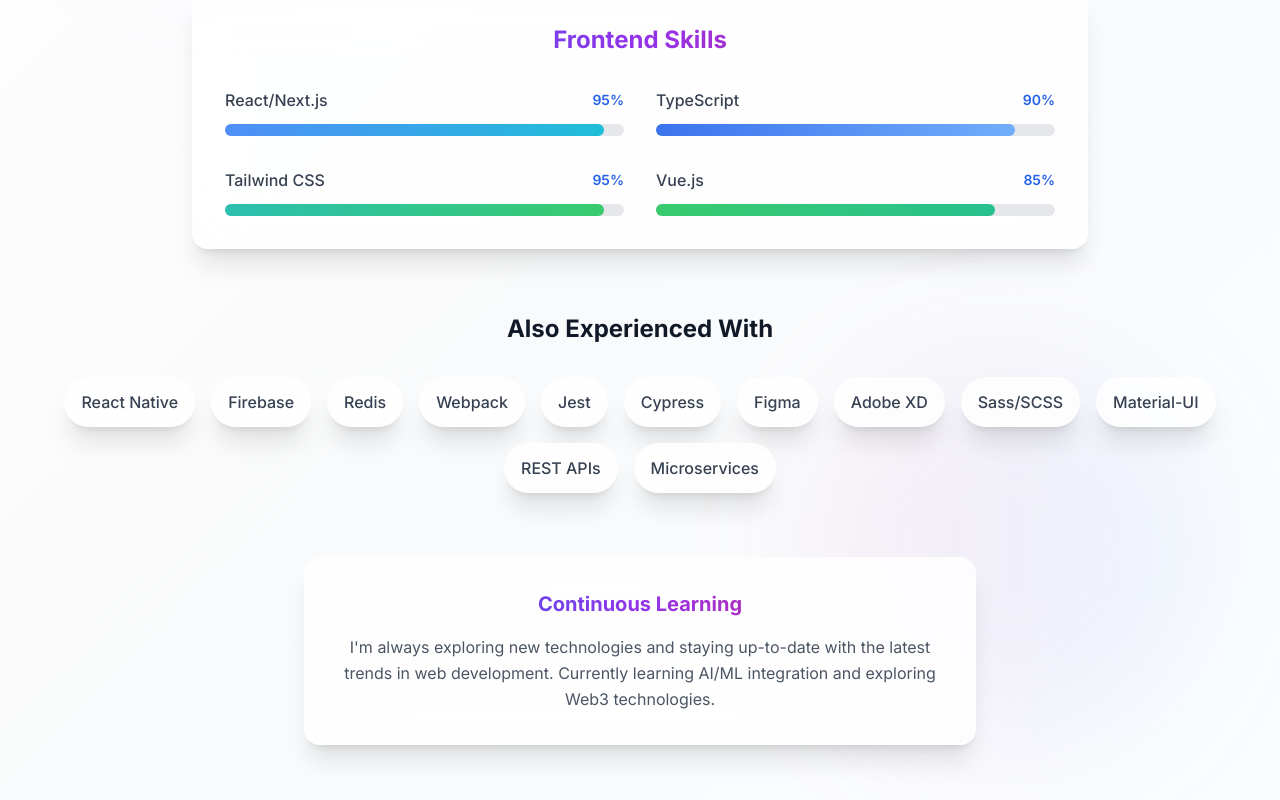
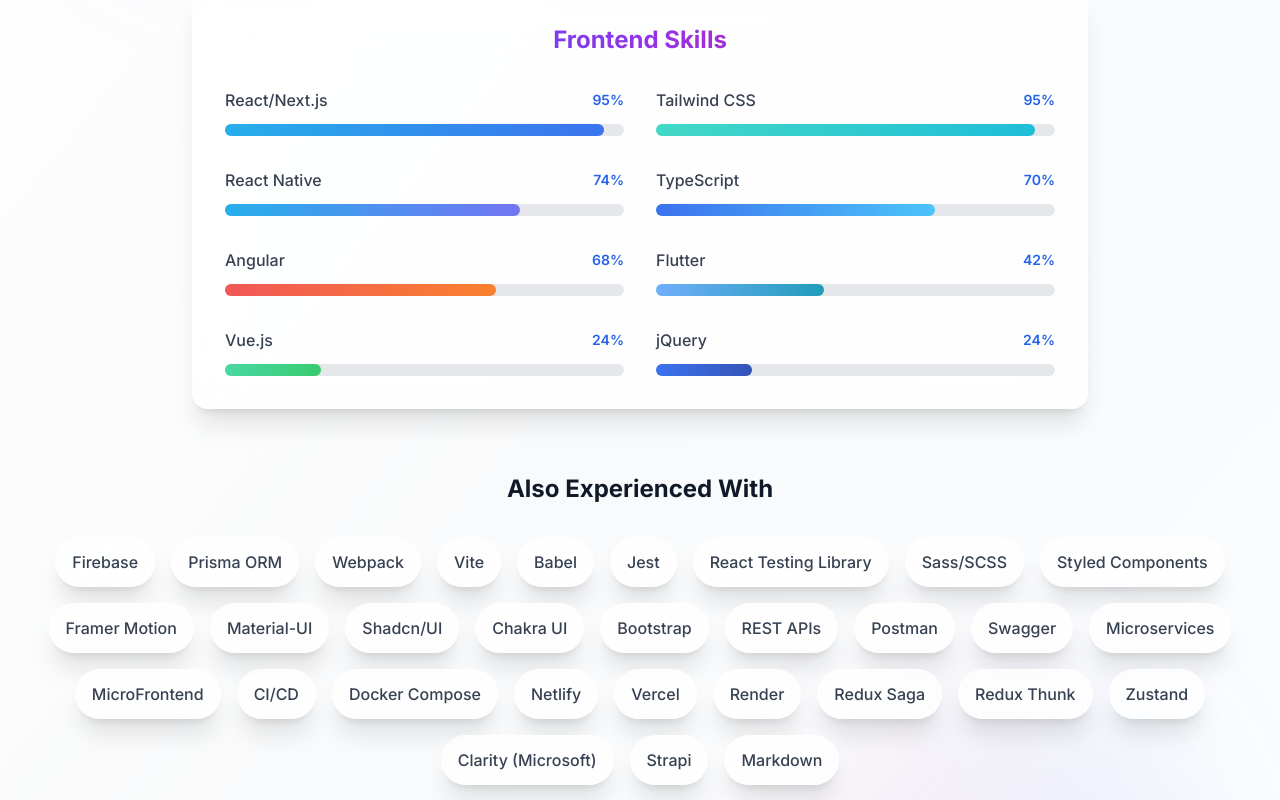
Before and after one commit to Tusharjagi/Tushar_portfolio_2.0, a Next.js app: page / in a window 1280 px wide. Shown: the part 5980-6780 px from the top of the page. Built offline with nearby package versions, Linux system fonts and the light colour scheme.

Commit message:
Enhance Skills component with new technologies and updated proficiency levels

```diff
--- a/components/Skills.tsx
+++ b/components/Skills.tsx
@@ -20,15 +20,43 @@
         {
           name: "React/Next.js",
           level: 95,
-          color: "from-blue-500 to-cyan-500",
+          color: "from-sky-500 to-blue-600",
         },
-        { name: "TypeScript", level: 90, color: "from-blue-600 to-blue-400" },
         {
           name: "Tailwind CSS",
           level: 95,
-          color: "from-teal-500 to-green-500",
+          color: "from-teal-400 to-cyan-500",
         },
-        { name: "Vue.js", level: 85, color: "from-green-500 to-emerald-500" },
+        {
+          name: "React Native",
+          level: 74,
+          color: "from-sky-500 to-indigo-500",
+        },
+        {
+          name: "TypeScript",
+          level: 70,
+          color: "from-blue-600 to-sky-400",
+        },
+        {
+          name: "Angular",
+          level: 68,
+          color: "from-red-500 to-orange-500",
+        },
+        {
+          name: "Flutter",
+          level: 42,
+          color: "from-blue-400 to-cyan-600",
+        },
+        {
+          name: "Vue.js",
+          level: 24,
+          color: "from-emerald-400 to-green-500",
+        },
+        {
+          name: "jQuery",
+          level: 24,
+          color: "from-blue-600 to-blue-800",
+        },
       ],
     },
     {
@@ -38,46 +66,188 @@
         {
           name: "Node.js/Express",
           level: 90,
-          color: "from-green-600 to-green-400",
+          color: "from-lime-600 to-green-500",
+        },
+        {
+          name: "MongoDB",
+          level: 65,
+          color: "from-emerald-600 to-green-500",
         },
         {
           name: "Python/Django",
-          level: 85,
-          color: "from-yellow-500 to-orange-500",
+          level: 42,
+          color: "from-gray-700 to-green-600",
         },
-        { name: "PostgreSQL", level: 88, color: "from-blue-600 to-indigo-600" },
-        { name: "MongoDB", level: 82, color: "from-green-500 to-teal-500" },
+        {
+          name: "PostgreSQL",
+          level: 36,
+          color: "from-sky-700 to-blue-800",
+        },
       ],
     },
     {
-      title: "Tools & Cloud",
+      title: "Tools & Platforms",
       icon: "☁️",
       skills: [
-        { name: "Git/GitHub", level: 92, color: "from-gray-700 to-gray-500" },
-        { name: "Docker", level: 78, color: "from-blue-500 to-blue-600" },
+        {
+          name: "Git/GitHub",
+          level: 96,
+          color: "from-gray-800 to-gray-500",
+        },
+        {
+          name: "Figma",
+          level: 94,
+          color: "from-pink-400 to-purple-500",
+        },
+        {
+          name: "Linux/Unix",
+          level: 86,
+          color: "from-gray-700 to-black",
+        },
+        {
+          name: "Redux Toolkit",
+          level: 82,
+          color: "from-purple-600 to-purple-800",
+        },
+        {
+          name: "Jira",
+          level: 78,
+          color: "from-indigo-600 to-blue-500",
+        },
         {
           name: "AWS/Cloud",
-          level: 80,
-          color: "from-orange-500 to-yellow-500",
+          level: 66,
+          color: "from-orange-400 to-yellow-500",
         },
-        { name: "GraphQL", level: 75, color: "from-pink-500 to-purple-500" },
+        {
+          name: "New Relic",
+          level: 64,
+          color: "from-emerald-500 to-cyan-500",
+        },
+        {
+          name: "CleverTap",
+          level: 64,
+          color: "from-rose-500 to-indigo-500",
+        },
+        {
+          name: "Docker",
+          level: 56,
+          color: "from-sky-600 to-blue-700",
+        },
+        {
+          name: "Jenkins",
+          level: 56,
+          color: "from-red-500 to-slate-600",
+        },
+        {
+          name: "Kibana",
+          level: 54,
+          color: "from-pink-600 to-orange-400",
+        },
+        {
+          name: "GraphQL",
+          level: 24,
+          color: "from-pink-500 to-fuchsia-600",
+        },
+      ],
+    },
+    {
+      title: "AI Tools",
+      icon: "🤖",
+      skills: [
+        {
+          name: "ChatGPT",
+          level: 90,
+          color: "from-green-500 to-emerald-500",
+        },
+        {
+          name: "GitHub Copilot",
+          level: 86,
+          color: "from-indigo-500 to-blue-600",
+        },
+        {
+          name: "Cursor IDE",
+          level: 74,
+          color: "from-sky-500 to-blue-700",
+        },
+        {
+          name: "Bolt",
+          level: 72,
+          color: "from-pink-500 to-purple-500",
+        },
       ],
     },
   ];
 
   const additionalSkills = [
-    { name: "React Native", category: "Mobile", color: "bg-blue-500" },
-    { name: "Firebase", category: "Backend", color: "bg-orange-500" },
-    { name: "Redis", category: "Database", color: "bg-red-500" },
-    { name: "Webpack", category: "Tools", color: "bg-blue-600" },
+    {
+      name: "Firebase",
+      category: "Backend as a Service",
+      color: "bg-orange-500",
+    },
+    { name: "Prisma ORM", category: "Database Tool", color: "bg-purple-600" },
+
+    { name: "Webpack", category: "Build Tool", color: "bg-blue-600" },
+    { name: "Vite", category: "Build Tool", color: "bg-purple-500" },
+    { name: "Babel", category: "Build Tool", color: "bg-yellow-500" },
+
     { name: "Jest", category: "Testing", color: "bg-green-600" },
-    { name: "Cypress", category: "Testing", color: "bg-gray-700" },
-    { name: "Figma", category: "Design", color: "bg-purple-500" },
-    { name: "Adobe XD", category: "Design", color: "bg-pink-500" },
+    {
+      name: "React Testing Library",
+      category: "Testing",
+      color: "bg-rose-500",
+    },
+
     { name: "Sass/SCSS", category: "Styling", color: "bg-pink-600" },
-    { name: "Material-UI", category: "UI Library", color: "bg-blue-400" },
+    { name: "Styled Components", category: "Styling", color: "bg-rose-600" },
+    { name: "Framer Motion", category: "Styling", color: "bg-blue-400" },
+
+    { name: "Material-UI", category: "UI Framework", color: "bg-blue-400" },
+    { name: "Shadcn/UI", category: "UI Framework", color: "bg-violet-500" },
+    { name: "Chakra UI", category: "UI Framework", color: "bg-teal-400" },
+    { name: "Bootstrap", category: "UI Framework", color: "bg-indigo-500" },
+
     { name: "REST APIs", category: "API", color: "bg-green-500" },
+    { name: "Postman", category: "API Testing", color: "bg-orange-600" },
+    { name: "Swagger", category: "API", color: "bg-yellow-400" },
+
     { name: "Microservices", category: "Architecture", color: "bg-indigo-500" },
+    { name: "MicroFrontend", category: "Architecture", color: "bg-indigo-400" },
+
+    { name: "CI/CD", category: "DevOps & Deployment", color: "bg-gray-600" },
+    {
+      name: "Docker Compose",
+      category: "DevOps & Deployment",
+      color: "bg-sky-700",
+    },
+    {
+      name: "Netlify",
+      category: "DevOps & Deployment",
+      color: "bg-emerald-500",
+    },
+    { name: "Vercel", category: "DevOps & Deployment", color: "bg-zinc-700" },
+    { name: "Render", category: "DevOps & Deployment", color: "bg-blue-800" },
+
+    {
+      name: "Redux Saga",
+      category: "State Management",
+      color: "bg-purple-700",
+    },
+    {
+      name: "Redux Thunk",
+      category: "State Management",
+      color: "bg-orange-500",
+    },
+    { name: "Zustand", category: "State Management", color: "bg-yellow-500" },
+
+    {
+      name: "Clarity (Microsoft)",
+      category: "Monitoring",
+      color: "bg-blue-500",
+    },
+
+    { name: "Strapi", category: "CMS", color: "bg-indigo-600" },
+    { name: "Markdown", category: "Documentation", color: "bg-gray-500" },
   ];
 
   return (
@@ -244,14 +414,17 @@
           transition={{ duration: 0.6, delay: 1 }}
           className="mt-16 text-center"
         >
-          <div className="glass-card p-8 rounded-2xl max-w-2xl mx-auto">
+          <div className="glass-card p-8 rounded-2xl max-w-4xl mx-auto">
             <h4 className="text-xl font-bold mb-4 gradient-text">
               Continuous Learning
             </h4>
             <p className="text-gray-600 dark:text-gray-300 leading-relaxed">
-              I'm always exploring new technologies and staying up-to-date with
-              the latest trends in web development. Currently learning AI/ML
-              integration and exploring Web3 technologies.
+              I'm a full-stack developer skilled in React, Next.js, Node.js, and
+              Tailwind CSS, with hands-on experience in building scalable web
+              apps. I work across frontend, backend, DevOps, and UI/UX, using
+              tools like Git, Docker, CI/CD, and platforms like Vercel and
+              Render. I also leverage AI tools like ChatGPT, Copilot, and Figma
+              AI to enhance development and design workflows.
             </p>
           </div>
         </motion.div>
```
